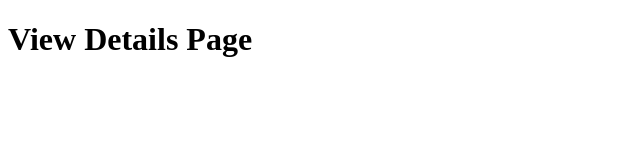
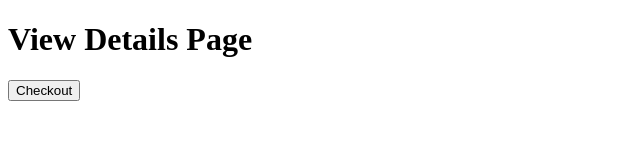
Before and after one commit to ndimalow/ndimalow.github.io, a plain HTML site: page viewdetails.html in a window 1280 px wide. Shown: the whole page, without its empty margins (0-640 px from the left). Drawn offline with Linux system fonts and the light colour scheme.

Commit message:
Update viewdetails.html

```diff
--- a/viewdetails.html
+++ b/viewdetails.html
@@ -15,5 +15,6 @@
    height="0" width="0" style="display:none;visibility:hidden"></iframe></noscript>
    <!-- End Google Tag Manager (noscript) -->
   <h1>View Details Page</h1>
+  <button onclick="location.href='checkout.html'" type="button">Checkout</button>
 </body>
 </html>
```
